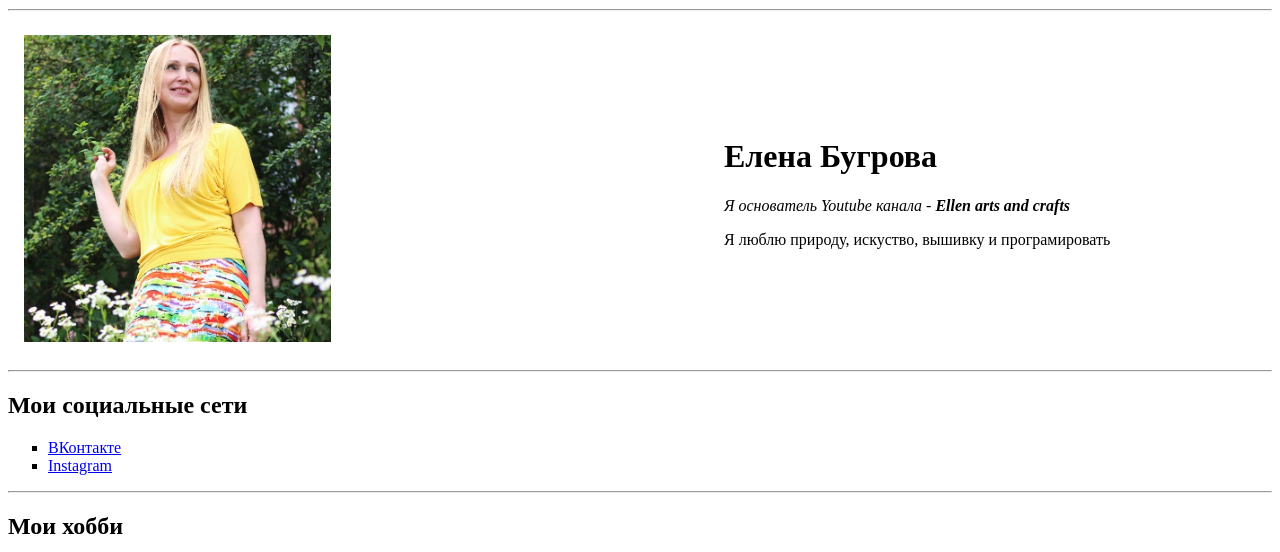
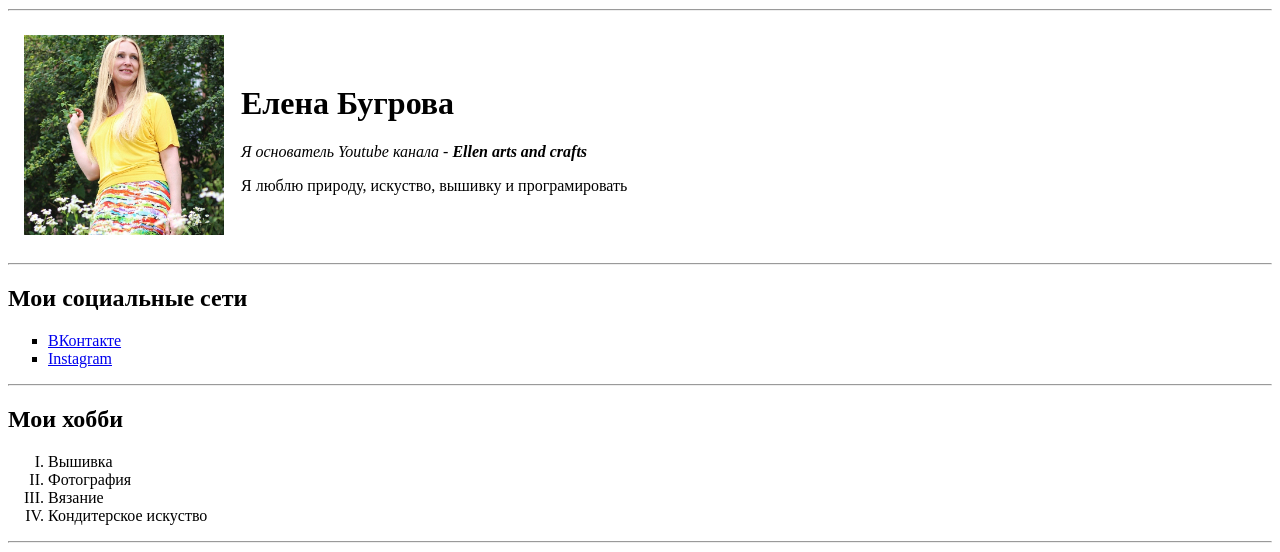
Before and after one commit to Ellen-V/cv, a plain HTML site: page index.html in a window 1280 px wide. Shown: the part 248-800 px from the top of the page. Drawn offline with Linux system fonts and the light colour scheme.

Commit message:
Update index.html

```diff
--- a/index.html
+++ b/index.html
@@ -12,7 +12,7 @@
     <table cellspacing="15">
         <tr>
             <td>
-                <img src="avatar.jpg" alt="моё фото" width="45%">
+                <img src="avatar.jpg" alt="моё фото" width="200">
             </td>
             <td>
                 <h1>Елена Бугрова</h1> <p><em>Я основатель Youtube канала - <strong>Ellen arts and crafts</strong></em></p>
```
